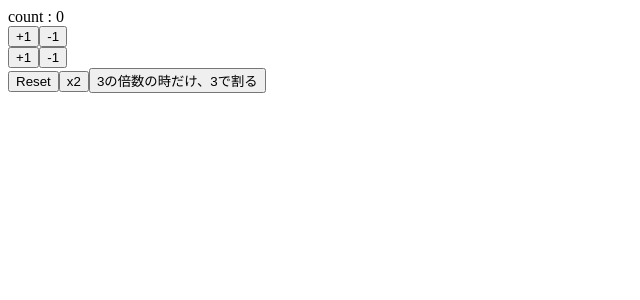
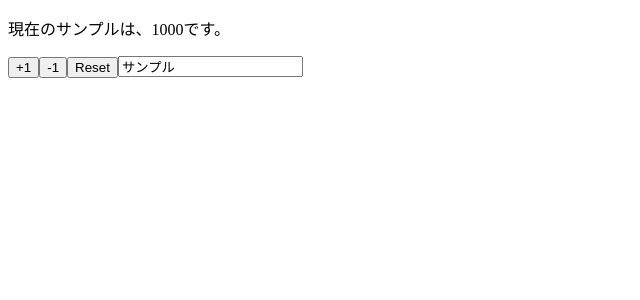
Before and after one commit to LPxPG/react-hooks-101-test, a React (Create React App) app: page / in a window 1280 px wide. Shown: the top 300 px of the page, without its empty margins (0-640 px from the left). Built offline with nearby package versions, Linux system fonts and the light colour scheme.

Commit message:
implement component using multiple states

```diff
--- a/src/App.js
+++ b/src/App.js
@@ -1,52 +1,35 @@
 import React, {useState } from 'react'
 
-const App = () => {
-  const [count, setCount] = useState(0)
+const App = (props) => {
+  // const initialStates = {
+  //   name: '',
+  //   price: 1000
+  // }
+  // const [name, setName] = useState(initialStates.name)
+  // const [price, setPrice] = useState(initialStates.price)
 
-  const increment = () => {
-    setCount(count + 1)
-  }
-  const decrement = () => {
-    setCount(count - 1)
-  }
-  // 関数を引数に取ることも出来る
-  const increment2 = () => {
-    setCount(previousCount=>previousCount + 1)
-  }
-  const decrement2 = () => {
-    setCount(previousCount=>previousCount - 1)
-  }
+  const [name, setName] = useState(props.name)
+  const [price, setPrice] = useState(props.price)
 
-  const resetCount = () => {
-    setCount(0)
-  }
-  const doubleCount = () => {
-    setCount(previousCount=>previousCount * 2 )
-  }
-  const divide3 = () => {
-    setCount(previousCount => {
-      return (previousCount % 3 === 0) ? previousCount / 3 : previousCount
-    })
+  const reset = () => {
+    setPrice(props.price)
+    setName(props.name)
   }
 
   return (
     <>
-      <div>count : {count}</div>
-      <div>
-        <button onClick={increment}>+1</button>
-        <button onClick={decrement}>-1</button>
-      </div>
-      <div>
-        <button onClick={increment2}>+1</button>
-        <button onClick={decrement2}>-1</button>
-      </div>
-      <div>
-        <button onClick={resetCount}>Reset</button>
-        <button onClick={doubleCount}>x2</button>
-        <button onClick={divide3}>3の倍数の時だけ、3で割る</button>
-      </div>
+      <p>現在の{name}は、{price}です。</p>
+      <button onClick={()=>setPrice(price + 1)}>+1</button>
+      <button onClick={()=>setPrice(price - 1)}>-1</button>
+      <button onClick={reset}>Reset</button>
+      <input value={name} onChange={(e)=> setName(e.target.value)} />
     </>
   )
 }
 
+App.defaultProps = {
+  name: 'サンプル',
+  price: 1000
+}
+
 export default App
```
